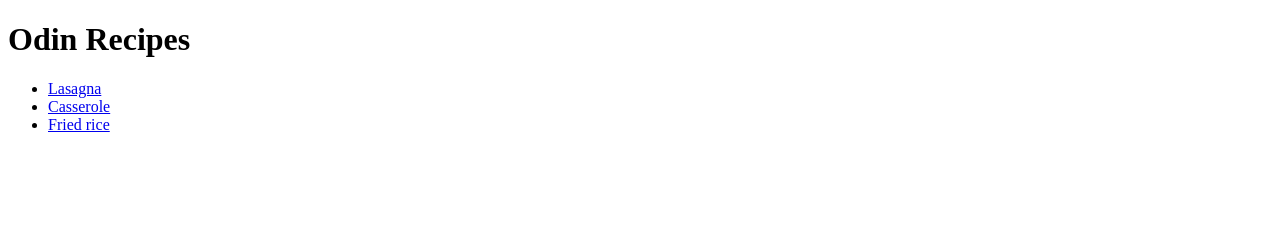
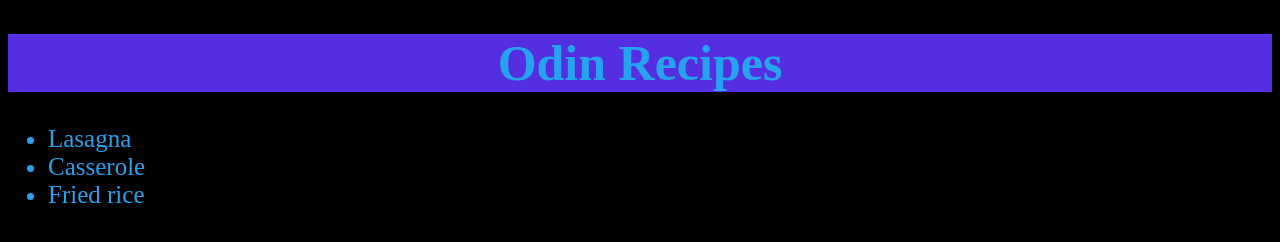
Before and after one commit to Joshwilcox12/odin-recipes, a plain HTML site: page index.html in a window 1280 px wide. Drawn offline with Linux system fonts and the light colour scheme.

Commit message:
Add style sheet
added a style sheet and styled the index

```diff
--- a/index.html
+++ b/index.html
@@ -3,14 +3,14 @@
 <head>
     <meta charset="UTF-8">
     <title>Odin Recipes</title>
-
+    <link rel="stylesheet" href="style.css">
 </head>
 <body>
     <h1>Odin Recipes</h1>
     <ul>
-    <li><a href="./recipes/lasagna.html" >Lasagna</a></li>
-    <li><a href="./recipes/casserole.html">Casserole</a></li>
-    <li><a href="./recipes/Fried_rice.html">Fried rice</a> </li>
+    <li class="links"><a href="./recipes/lasagna.html" >Lasagna</a></li>
+    <li class="links"><a href="./recipes/casserole.html">Casserole</a></li>
+    <li class="links"><a href="./recipes/Fried_rice.html">Fried rice</a> </li>
     </ul>
 </body>
 </html>
--- /dev/null
+++ b/style.css
@@ -0,0 +1,18 @@
+body{
+    background-color:black ;
+}
+
+h1{
+    color: rgb(39, 162, 238);
+    background-color: rgb(84, 46, 224);
+    text-align: center;
+    font-size: 50px;
+}
+ul{
+    background-color: black;
+}
+li, a{
+    color:rgb(39, 162, 238) ;
+    text-decoration: none;
+    font-size: 25px;
+}
```
